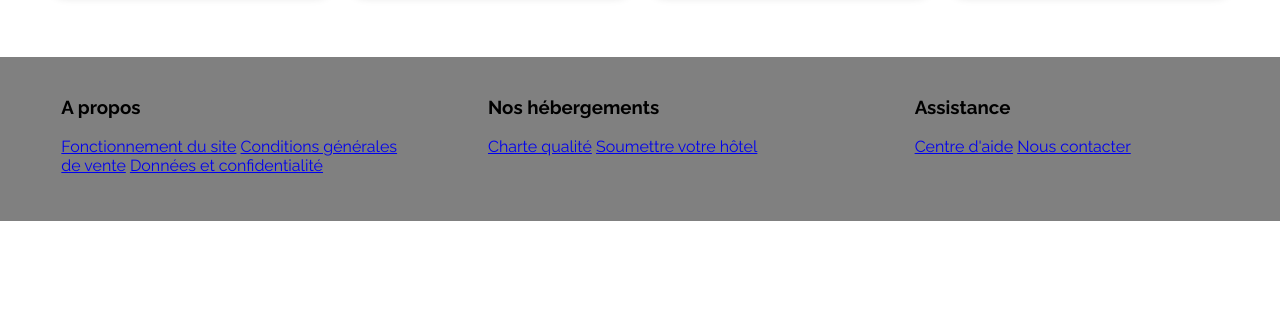
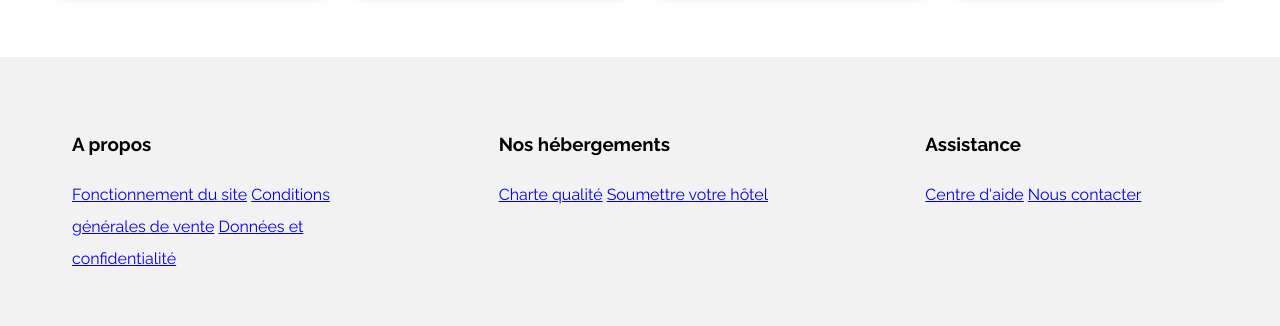
Before and after one commit to Jeremcroula92i/projet2, a plain HTML site: page index.html in a window 1280 px wide. Shown: the part 1622-1948 px from the top of the page. Before the commit the page ends 1843 px from the top, so only its background shows below. Drawn offline with Linux system fonts and the light colour scheme.

Commit message:
Update style.css

```diff
--- a/CSS/style.css
+++ b/CSS/style.css
@@ -474,7 +474,7 @@ input::placeholder {
 /* Footer */
 
 footer {
-    background-color: #808080;
+    background-color: #F2F2F2;
     padding: 20px 0 30px 0;
     display: flex;
     justify-content: space-around;
@@ -489,10 +489,8 @@ footer ul {
 
 .gauche, .milieu, .droite, .a {
     width: 30%;
-    color: black;
-    list-style: none;
-    text-decoration:none;
-}
+    line-height: 2em;
+    padding: 2em 2em;}
 
 footer li,  {
     padding: 0px 0px 5px 10px;
```
